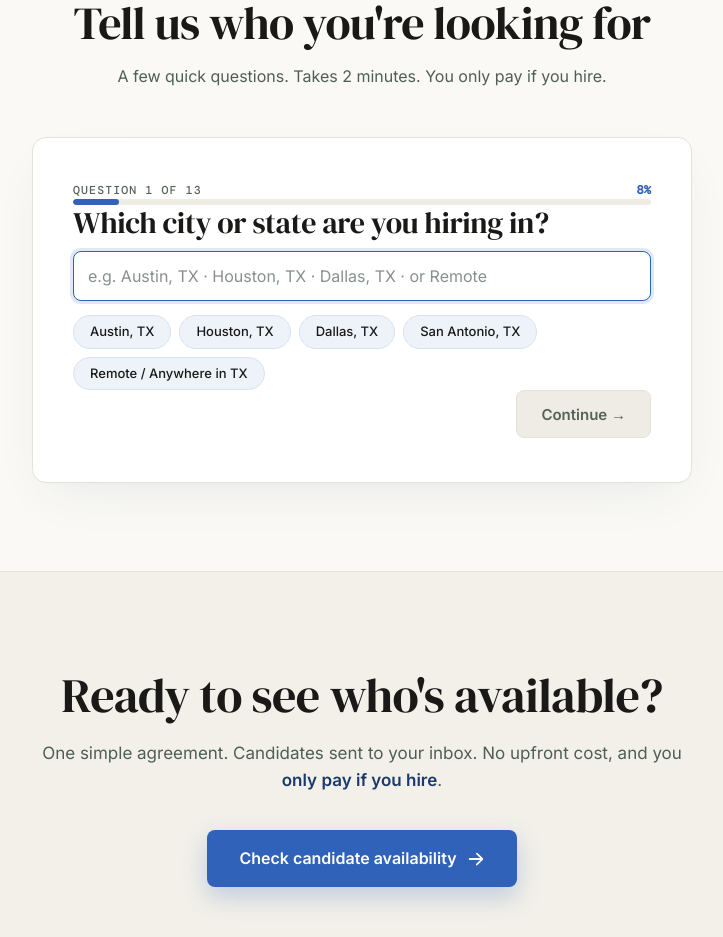
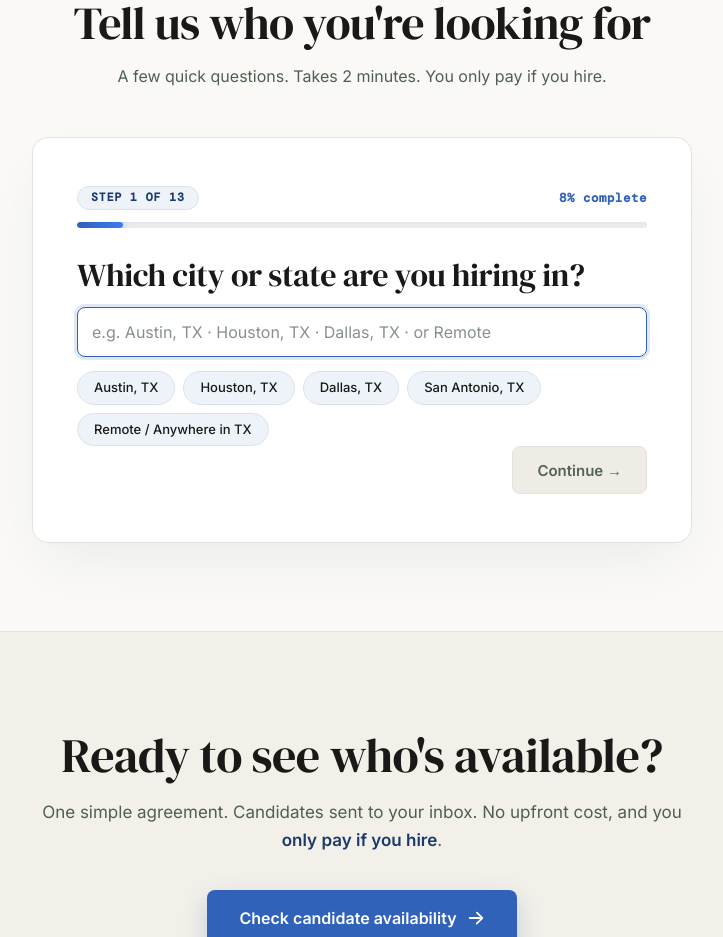
Before and after one commit to nshekhawat153-star/orientplacment2026, a Next.js app: page /hire-attorneys in a window 1280 px wide. Shown: the part 3080-4017 px from the top of the page, without its empty margins (278-1001 px from the left). Built offline with nearby package versions, Linux system fonts and the light colour scheme.

Commit message:
fix(questionnaire): premium decoupled progress bar with pill badges, generous spacing, and luxury choice indicators

```diff
--- a/src/app/globals.css
+++ b/src/app/globals.css
@@ -3335,6 +3335,9 @@ body.clean .reviews-sec .mark{background:none;border:0}
   max-width: 660px;
   margin: 0 auto;
 }
+#questionnaire {
+  scroll-margin-top: 100px;
+}
 
 /* BOTTOM CTA */
 .ha-bottom-cta {
@@ -3379,49 +3382,70 @@ body.clean .reviews-sec .mark{background:none;border:0}
 
 .q-card-box {
   background: var(--white);
-  border-radius: 14px;
-  padding: 36px 30px;
+  border-radius: 16px;
+  padding: 38px 30px;
   border: 1px solid var(--rule);
-  box-shadow: 0 20px 50px -15px rgba(27, 58, 107, 0.08), 0 2px 6px rgba(0, 0, 0, 0.02);
+  box-shadow: 0 24px 60px -15px rgba(27, 58, 107, 0.08), 0 2px 8px rgba(0, 0, 0, 0.02);
   text-align: left;
 }
 @media (min-width: 640px) {
   .q-card-box {
-    padding: 44px 40px;
+    padding: 48px 44px;
   }
 }
 
-.q-progress-step {
-  font: 500 11.5px/1.4 var(--mono);
-  letter-spacing: 0.1em;
+/* PROGRESS BAR & HEADER */
+.q-progress-wrap {
+  margin-bottom: 28px;
+}
+.q-progress-meta {
+  display: flex;
+  align-items: center;
+  justify-content: space-between;
+  gap: 12px;
+  margin-bottom: 12px;
+}
+.q-step-badge {
+  display: inline-flex;
+  align-items: center;
+  gap: 6px;
+  padding: 5px 13px;
+  border-radius: 999px;
+  background: var(--ice);
+  border: 1px solid var(--ice-line);
+  color: var(--navy);
+  font: 600 11.5px/1 var(--mono);
+  letter-spacing: 0.08em;
   text-transform: uppercase;
-  color: var(--ink-3);
-}
-.q-progress-pct {
-  font: 600 12px/1.4 var(--mono);
+}
+.q-pct-badge {
+  font: 600 12.5px/1 var(--mono);
   color: var(--pop);
-}
-
-.q-progress-bar-bg {
+  letter-spacing: 0.04em;
+}
+.q-progress-track {
+  width: 100%;
   height: 6px;
-  background: var(--rule-2);
+  background: #E8ECEF;
   border-radius: 9999px;
   overflow: hidden;
-}
-.q-progress-bar-fill {
+  box-shadow: inset 0 1px 2px rgba(0, 0, 0, 0.04);
+}
+.q-progress-fill {
   height: 100%;
-  background: var(--pop);
+  background: linear-gradient(90deg, var(--pop) 0%, #3B7BF0 100%);
   border-radius: 9999px;
-  transition: width 0.3s ease;
+  transition: width 0.35s cubic-bezier(0.16, 1, 0.3, 1);
+  box-shadow: 0 0 10px rgba(47, 98, 184, 0.35);
 }
 
 .q-title {
   font-family: var(--display) !important;
-  font-size: clamp(23px, 2.8vw, 30px) !important;
+  font-size: clamp(24px, 2.8vw, 32px) !important;
   font-weight: 400 !important;
   color: var(--head) !important;
-  line-height: 1.2 !important;
-  margin: 0 0 10px !important;
+  line-height: 1.22 !important;
+  margin: 0 0 12px !important;
 }
 .q-sub-text {
   font-size: 15px;
@@ -3568,13 +3592,16 @@ body.clean .reviews-sec .mark{background:none;border:0}
   font: 500 14px var(--body);
   color: var(--ink-3);
   background: none;
-  border: 0;
-  padding: 8px 0;
+  border: 1px solid transparent;
+  border-radius: 6px;
+  padding: 6px 12px;
   cursor: pointer;
-  transition: color var(--t-fast) var(--ease);
+  transition: all var(--t-fast) var(--ease);
 }
 .q-btn-back:hover {
   color: var(--head);
+  background: var(--ice);
+  border-color: var(--ice-line);
 }
 
 .q-btn-skip {
@@ -3608,11 +3635,15 @@ body.clean .reviews-sec .mark{background:none;border:0}
 
 .q-choice-btn {
   width: 100%;
+  display: flex;
+  align-items: center;
+  justify-content: space-between;
+  gap: 14px;
   text-align: left;
-  border-radius: 10px;
+  border-radius: 12px;
   border: 1.5px solid var(--rule);
   background: var(--white);
-  padding: 16px 20px;
+  padding: 17px 20px;
   font: 500 15px/1.35 var(--body);
   color: var(--head);
   cursor: pointer;
@@ -3629,7 +3660,31 @@ body.clean .reviews-sec .mark{background:none;border:0}
   border-color: var(--pop);
   background: var(--pop);
   color: #ffffff;
-  box-shadow: 0 6px 18px rgba(47, 98, 184, 0.25);
+  box-shadow: 0 8px 22px rgba(47, 98, 184, 0.28);
+}
+.q-choice-label {
+  flex: 1;
+}
+.q-choice-indicator {
+  width: 22px;
+  height: 22px;
+  border-radius: 50%;
+  border: 1.5px solid var(--rule);
+  display: inline-flex;
+  align-items: center;
+  justify-content: center;
+  font-size: 11px;
+  font-weight: 700;
+  flex-shrink: 0;
+  transition: all var(--t-fast) var(--ease);
+}
+.q-choice-btn:hover .q-choice-indicator {
+  border-color: var(--pop);
+}
+.q-choice-btn.selected .q-choice-indicator {
+  border-color: #ffffff;
+  background: #ffffff;
+  color: var(--pop);
 }
 
 .q-fee-btn {
--- a/src/app/hire-attorneys/Questionnaire.tsx
+++ b/src/app/hire-attorneys/Questionnaire.tsx
@@ -186,7 +186,9 @@ export function Questionnaire() {
   // Scroll to questionnaire on step change
   const scrollToCard = () => {
     if (cardRef.current) {
-      const top = cardRef.current.getBoundingClientRect().top + window.scrollY - 80;
+      const section = document.getElementById("questionnaire");
+      const target = section || cardRef.current;
+      const top = target.getBoundingClientRect().top + window.scrollY - 85;
       window.scrollTo({ top, behavior: "smooth" });
     }
   };
@@ -264,8 +266,14 @@ export function Questionnaire() {
   if (viewState === "booking") {
     return (
       <div ref={cardRef} className="q-card-box step-in">
-        <div className="q-progress-bar-bg">
-          <div className="q-progress-bar-fill" style={{ width: "100%" }} />
+        <div className="q-progress-wrap">
+          <div className="q-progress-meta">
+            <span className="q-step-badge">Final Step</span>
+            <span className="q-pct-badge">100% complete</span>
+          </div>
+          <div className="q-progress-track">
+            <div className="q-progress-fill" style={{ width: "100%" }} />
+          </div>
         </div>
 
         <p className="q-eyebrow-accent">YOU&apos;RE ALMOST DONE</p>
@@ -446,15 +454,17 @@ export function Questionnaire() {
   return (
     <div ref={cardRef} className="q-card-box step-in">
       {/* TOP PROGRESS BAR */}
-      <div className="flex items-center justify-between mb-3 text-xs font-semibold">
-        <span className="q-progress-step">
-          Question {currentIndex + 1} of {QUESTIONS.length}
-        </span>
-        <span className="q-progress-pct">{progressPercent}%</span>
-      </div>
+      <div className="q-progress-wrap">
+        <div className="q-progress-meta">
+          <span className="q-step-badge">
+            Step {currentIndex + 1} of {QUESTIONS.length}
+          </span>
+          <span className="q-pct-badge">{progressPercent}% complete</span>
+        </div>
 
-      <div className="q-progress-bar-bg mb-6">
-        <div className="q-progress-bar-fill" style={{ width: `${progressPercent}%` }} />
+        <div className="q-progress-track" role="progressbar" aria-valuenow={progressPercent} aria-valuemin={0} aria-valuemax={100}>
+          <div className="q-progress-fill" style={{ width: `${progressPercent}%` }} />
+        </div>
       </div>
 
       {/* CALLOUT INTRO IF PRESENT */}
@@ -542,7 +552,7 @@ export function Questionnaire() {
       {/* 2. CHOICE TYPE */}
       {currentQ.kind === "choice" && (
         <div className="mt-6">
-          <div className="grid grid-cols-1 sm:grid-cols-2 gap-3">
+          <div className="grid grid-cols-1 sm:grid-cols-2 gap-3.5">
             {(currentQ.options || []).map((opt) => {
               const isSelected = answers[currentQ.id] === opt && !isOtherSelected;
               return (
@@ -556,7 +566,10 @@ export function Questionnaire() {
                   }}
                   className={`q-choice-btn ${isSelected ? "selected" : ""}`}
                 >
-                  {opt}
+                  <span className="q-choice-label">{opt}</span>
+                  <span className="q-choice-indicator" aria-hidden="true">
+                    {isSelected ? "✓" : ""}
+                  </span>
                 </button>
               );
             })}
@@ -567,7 +580,10 @@ export function Questionnaire() {
                 onClick={() => setIsOtherSelected(true)}
                 className={`q-choice-btn ${isOtherSelected ? "selected" : ""}`}
               >
-                {currentQ.otherOption}
+                <span className="q-choice-label">{currentQ.otherOption}</span>
+                <span className="q-choice-indicator" aria-hidden="true">
+                  {isOtherSelected ? "✓" : ""}
+                </span>
               </button>
             )}
           </div>
```
Also changed, not shown: public/screenshots/05-questionnaire-perfect.png, public/screenshots/questionnaire-premium-step2.png (added).
